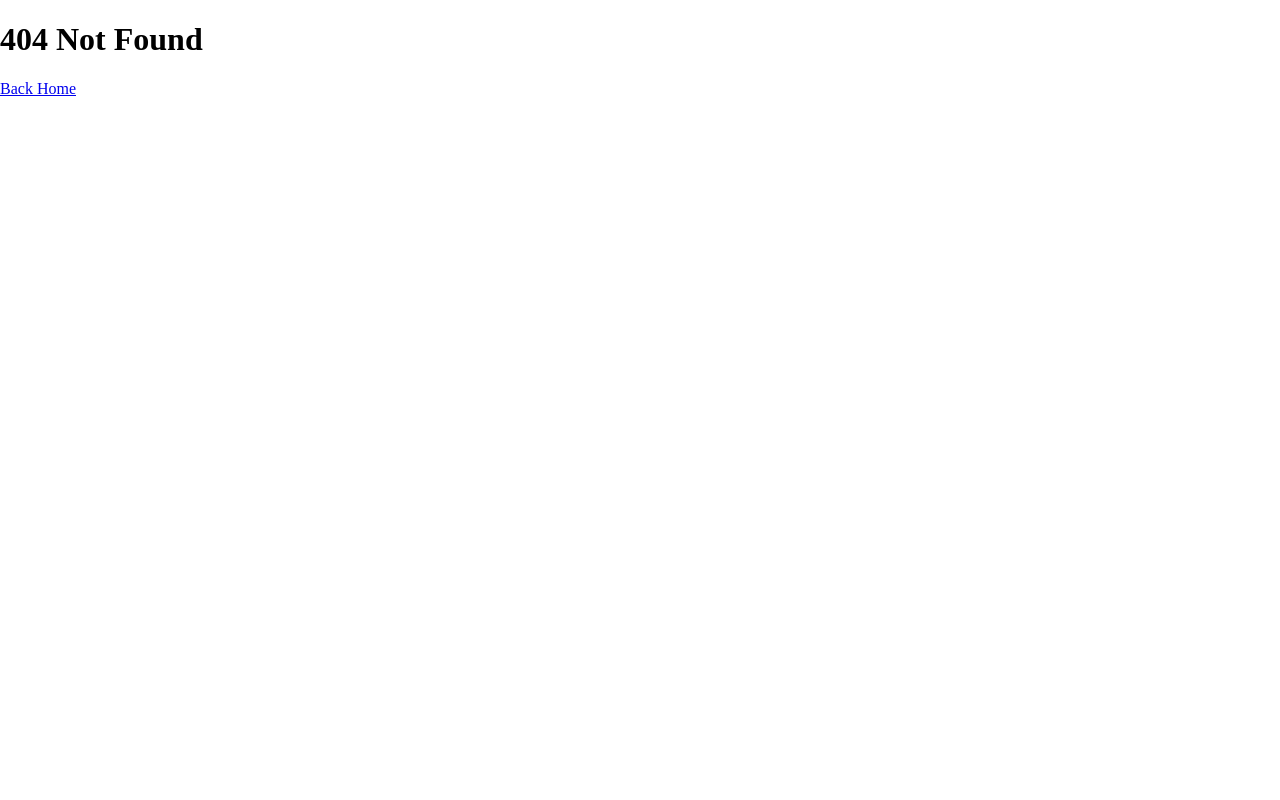
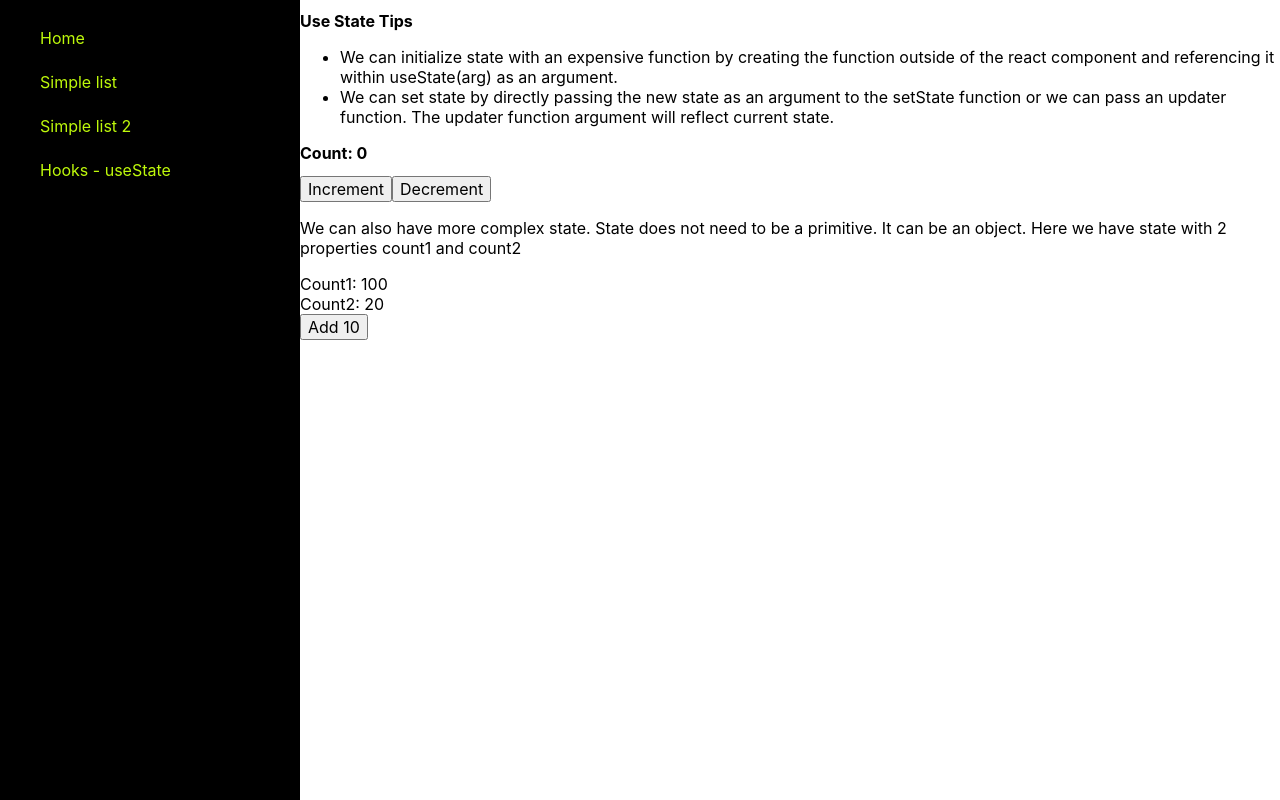
Before and after one commit to uiblox/react-reference, a React (Vite) app: page /useStateDemo in a window 1280 px wide. Before the commit this address had no page. Built offline with nearby package versions, Linux system fonts and the light colour scheme.

Commit message:
setState examples and trivia

```diff
--- a/src/components/Nav/index.jsx
+++ b/src/components/Nav/index.jsx
@@ -15,7 +15,7 @@ export const Nav = () => {
                     <NavLink className={classes['nav-link']} to="/simpleList2">Simple list 2</NavLink>
                 </li>
                 <li className={classes['nav-itm']}>
-                    <NavLink className={classes['nav-link']} to="/simpleList">Hooks - useState</NavLink>
+                    <NavLink className={classes['nav-link']} to="/useStateDemo">Hooks - useState</NavLink>
                 </li>
 
             </ul>
--- a/src/index.css
+++ b/src/index.css
@@ -1,5 +1,13 @@
 * {
     box-sizing: border-box;
+    font-family: BlinkMacSystemFont,
+        -apple-system,
+        Roboto,
+        Helvetica,
+        Segoe UI,
+        Arial,
+        sans-serif;
+    font-size: 16px;
 }
 
 html, body {
--- a/src/main.jsx
+++ b/src/main.jsx
@@ -5,6 +5,7 @@ import './index.css'
 import App from './App.jsx'
 import  SimpleList  from "./pages/SimpleList/index.jsx"
 import  SimpleList2  from "./pages/SimpleList2/index.jsx"
+import { UseStateDemo } from "./pages/UseStateDemo/index.jsx"
 import { NotFound } from './pages/NotFound/index.jsx'
 
 const router = createBrowserRouter([
@@ -20,6 +21,10 @@ const router = createBrowserRouter([
       {
         path: "/simpleList2",
         element: <SimpleList2 />
+      },
+      {
+        path: "/useStateDemo",
+        element: <UseStateDemo />
       }
     ]
   },
--- /dev/null
+++ b/src/pages/UseStateDemo/index.jsx
@@ -0,0 +1,50 @@
+
+import { useState } from 'react';
+import classes from "./styles.module.css";
+
+export const UseStateDemo = () => {
+
+    const [count, setCount] = useState(0)
+
+    const [{count1, count2}, setCount2] = useState({count1: 100, count2: 20})
+
+    const handleCountUpdate = (e) => {
+        const updateType = e.target.textContent
+        if (updateType === "Increment") {
+            setCount((c) => c+1)
+        }
+        if (updateType === "Decrement") {
+            setCount((c) => c-1)
+        }
+    }
+
+    const handleMultiCount = () => {
+        setCount2(c => {
+            return {...c, count1: c.count1 + 10}
+        })
+    }
+
+    return (
+        <div className={classes['page-container']}>
+            <h1>Use State Tips</h1>
+            <ul>
+                <li>We can initialize state with an expensive function by creating the function outside of the react component and referencing it within useState(arg) as an argument.</li>
+                <li>We can set state by directly passing the new state as an argument to the setState function or we can pass an updater function. The updater function argument will reflect current state.</li>
+            </ul>
+            <div>
+                <h2>Count: {count}</h2>
+                <button onClick={handleCountUpdate}>Increment</button>
+                <button onClick={handleCountUpdate}>Decrement</button>
+            </div>
+            <div>
+                <p>We can also have more complex state. State does not need to be a primitive. It can be an object. Here we have state with 2 properties count1 and count2</p>
+                <div>
+                    <div>Count1: {count1}</div>
+                    <div>Count2: {count2}</div>
+                    <button onClick={handleMultiCount}>Add 10</button>
+                </div>
+            </div>
+
+        </div>
+    )
+}
--- /dev/null
+++ b/src/pages/UseStateDemo/styles.module.css
@@ -0,0 +1,3 @@
+.page-container {
+    width: 100%;
+}
```
